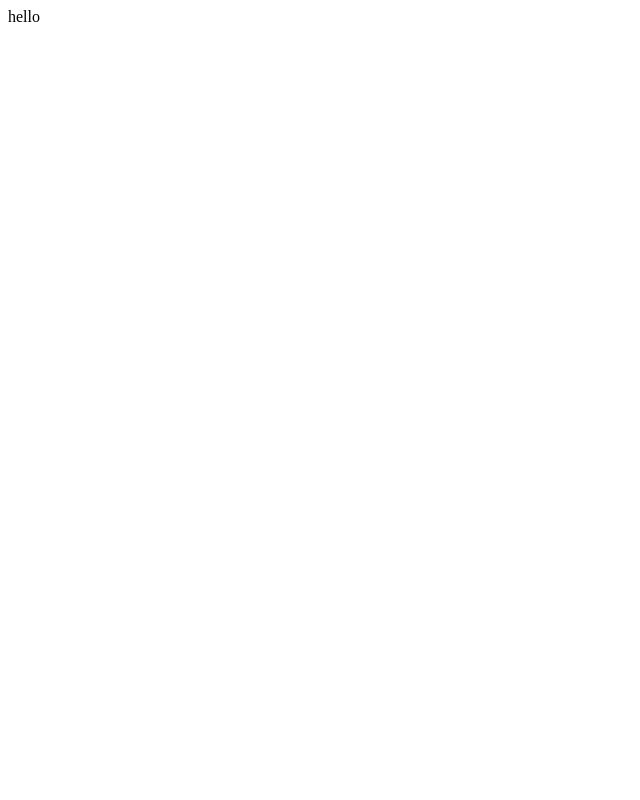
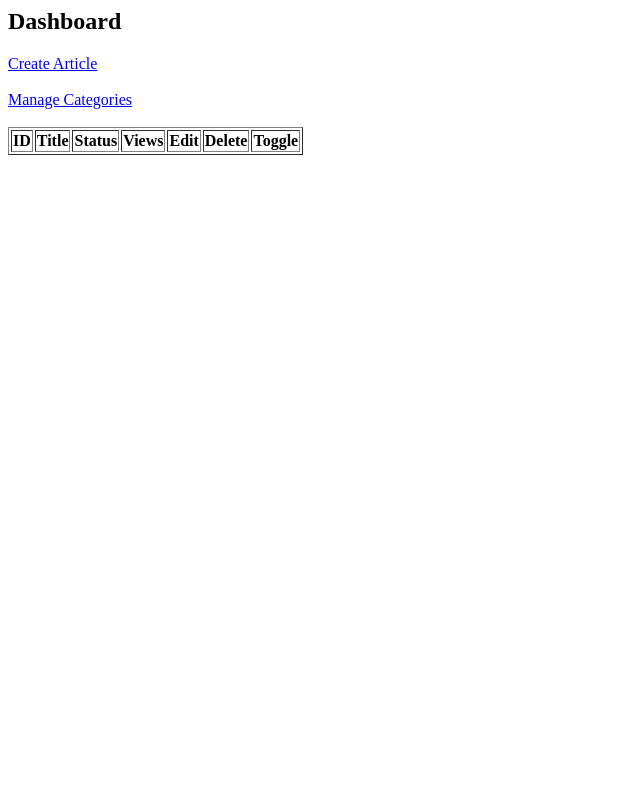
Before and after one commit to SADEKC/finalproject, a PHP site: page /dashboard.php in a window 1280 px wide. Before the commit the part shown is almost empty. Shown: the whole page, without its empty margins (0-640 px from the left). Run offline with PHP 8.4, Linux system fonts and the light colour scheme; lists and menus that the app fills with data are empty.

Commit message:
dashboard

```diff
--- a/member2/view/dashboard.php
+++ b/member2/view/dashboard.php
@@ -1,3 +1,21 @@
-<?php
-echo "hello"
-?>
+
+<html>
+<body>
+<h2>Dashboard</h2>
+<a href="createArticle.php">Create Article</a>
+<br><br>
+<a href="categories.php">Manage Categories</a>
+<br><br>
+<table border="1">
+<tr>
+<th>ID</th>
+<th>Title</th>
+<th>Status</th>
+<th>Views</th>
+<th>Edit</th>
+<th>Delete</th>
+<th>Toggle</th>
+</tr>
+</table>
+</body>
+</html>
```
